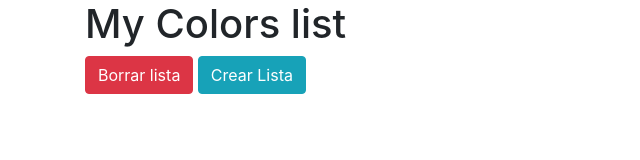
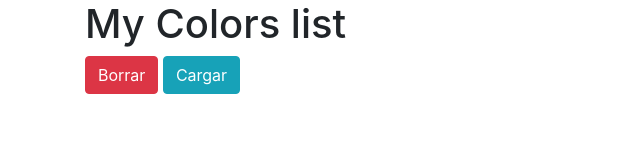
Before and after one commit to marianaaquinoalarcon/GenerationCH73, a plain HTML site: page ad-l10-1.0/index.html in a window 1280 px wide. Shown: the whole page, without its empty margins (0-640 px from the left). Drawn offline with nearby package versions, Linux system fonts and the light colour scheme; no server answers.

Commit message:
Lab AD-L10 completo

```diff
--- a/ad-l10-1.0/index.html
+++ b/ad-l10-1.0/index.html
@@ -16,8 +16,8 @@
   <div class="container">
     <header>
       <h1>My Colors list</h1>
-      <button type="button" class="btn btn-danger" id="bBorrar">Borrar lista</button>
-      <button type="button" class="btn btn-info" id="bCrear">Crear Lista</button>
+      <button type="button" class="btn btn-danger" id="bBorrar">Borrar</button>
+      <button type="button" class="btn btn-info" id="bCrear">Cargar</button>
     </header>
     <br>
     <main id="list-items">
```
